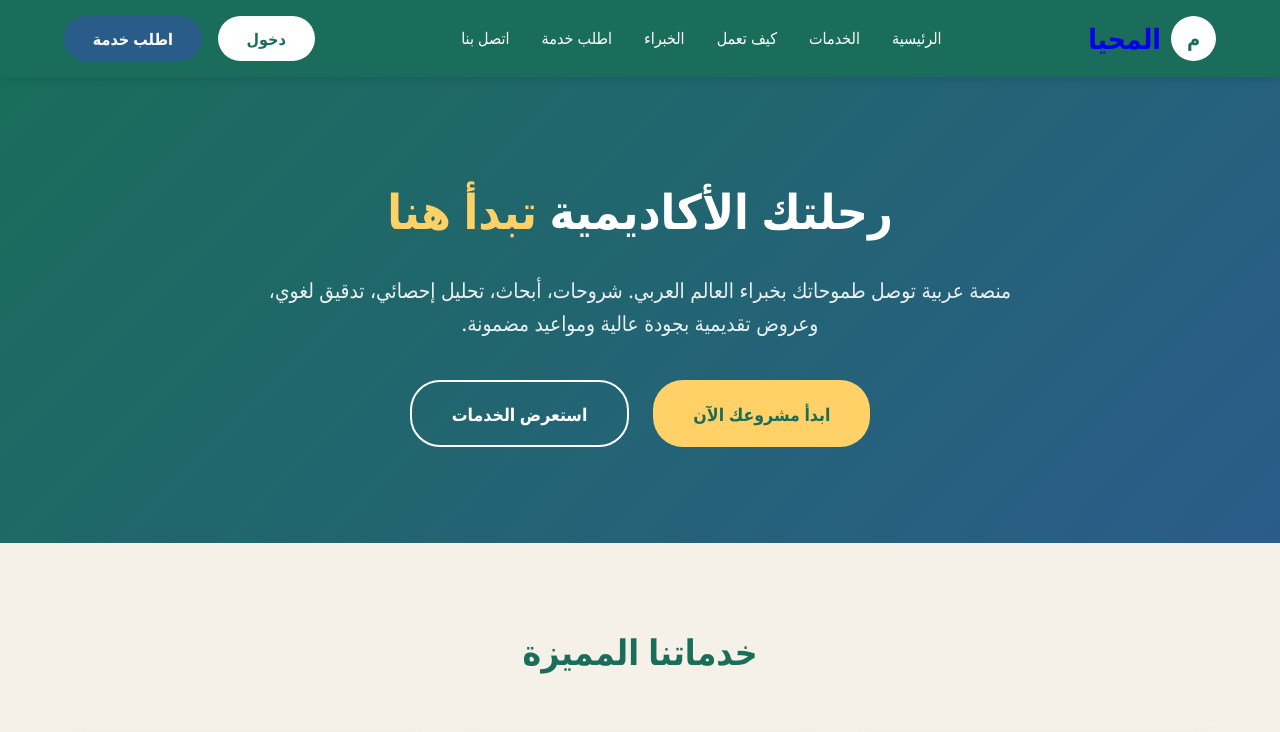
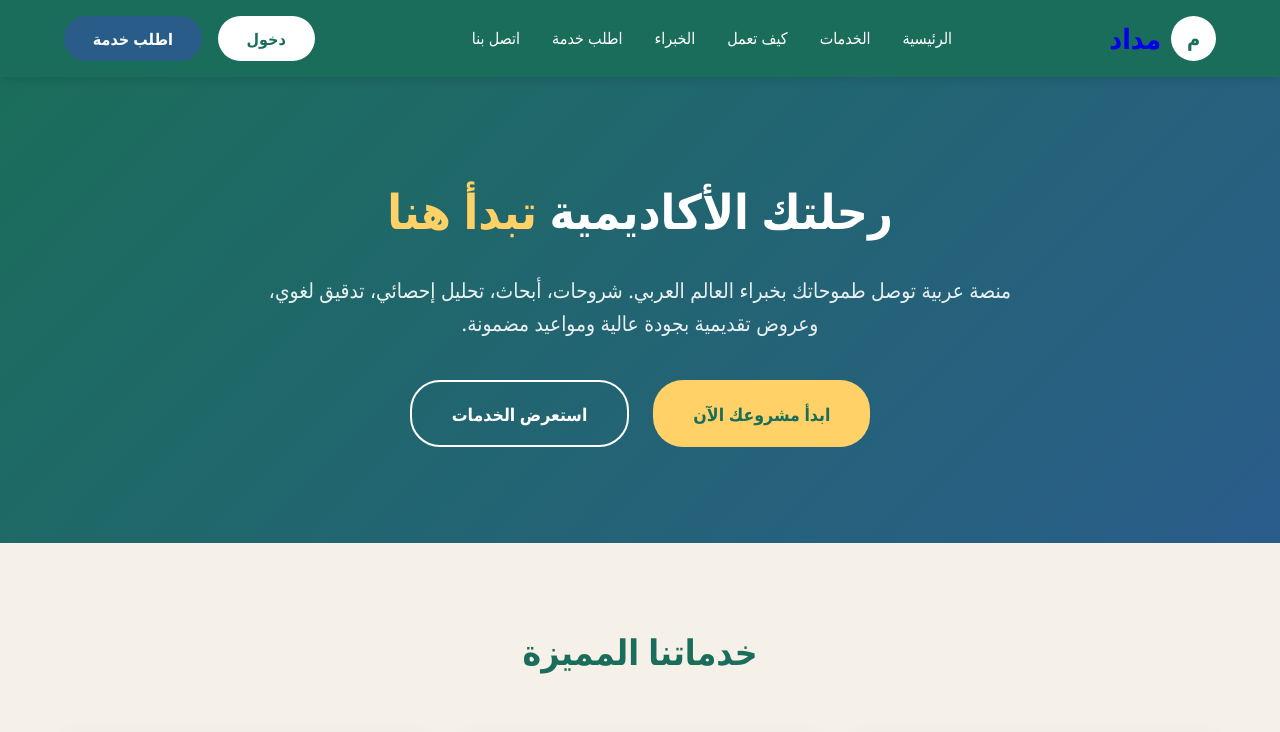
Before and after one commit to hashisan25-rgb/my-site, a plain HTML site: page index.html in a window 1280 px wide. Shown: the top 732 px of the page. Drawn offline with Linux system fonts and the light colour scheme.

Commit message:
Update index.html

```diff
--- a/index.html
+++ b/index.html
@@ -562,7 +562,7 @@
         <div class="header-container">
             <a href="#" class="logo">
                 <div class="logo-icon">م</div>
-                <div class="logo-text">المحيا</div>
+                <div class="logo-text">مداد</div>
             </a>
 
             <nav>
```
